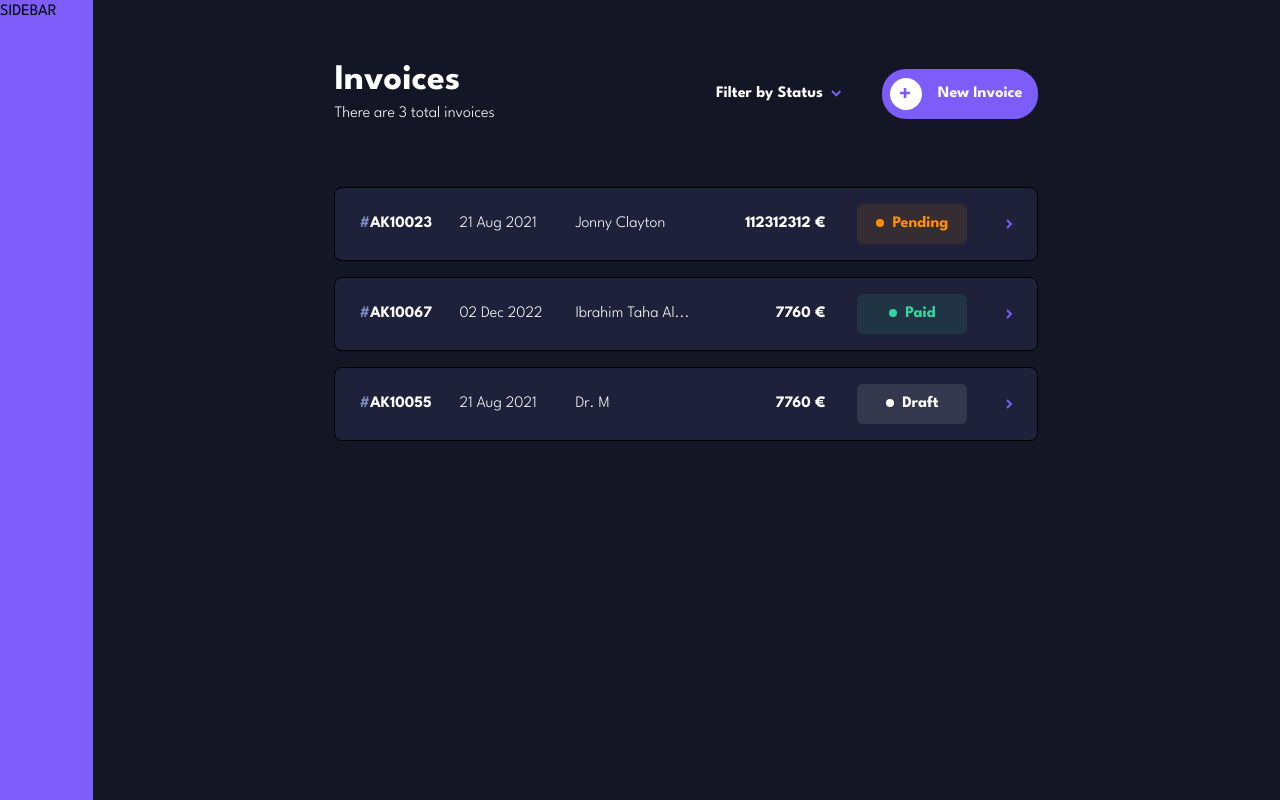
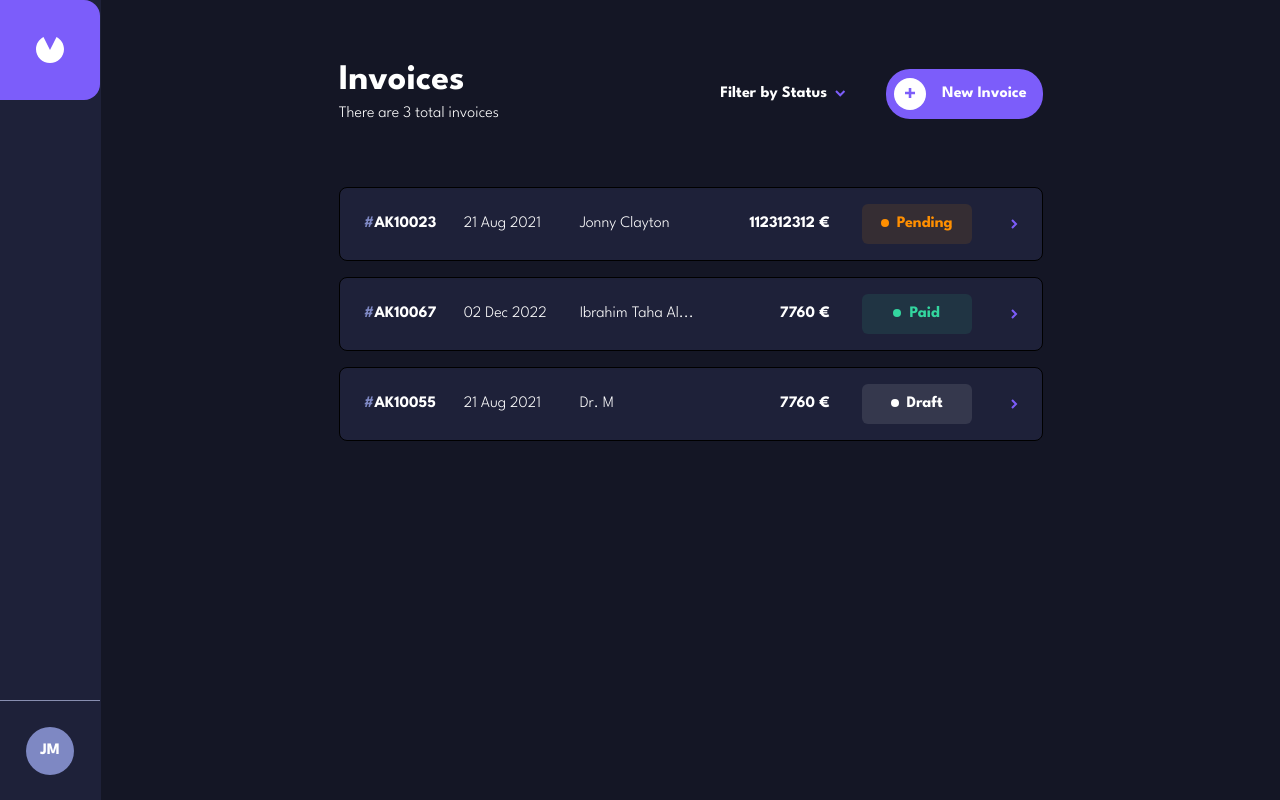
Before and after one commit to Invoice-App-jm5592/client, a Vue app: page /invoices in a window 1280 px wide. Built offline with nearby package versions, Linux system fonts and the light colour scheme.

Commit message:
Implement Sidebar Component

```diff
--- a/src/common/components/TheSidebar.vue
+++ b/src/common/components/TheSidebar.vue
@@ -1,5 +1,17 @@
 <template>
-  <div class="bg-dark-violet w-[100px]">
-    SIDEBAR
+  <div class="hidden bg-dark-blue-gray w-[110px] md:flex flex-col">
+    <div class="flex justify-center items-center w-[100px] h-[100px] bg-dark-violet rounded-tr-2xl rounded-br-2xl">
+      <LogoIcon />
+    </div>
+    <div class="w-[100px] h-[100px] mt-auto border-t-[1px] border-gray flex items-center justify-center">
+      <div class="bg-dark-blue flex items-center justify-center p-6 rounded-[100%] h-8 w-8">
+        <BaseTypography is-bold>JM</BaseTypography>
+      </div>
+    </div>
   </div>
 </template>
+
+<script setup>
+import BaseTypography from './BaseTypography.vue';
+import LogoIcon from './icons/LogoIcon.vue';
+</script>
--- /dev/null
+++ b/src/common/components/icons/LogoIcon.vue
@@ -0,0 +1,5 @@
+<template>
+  <svg xmlns="http://www.w3.org/2000/svg" width="28" height="26">
+    <path fill="#FFF" fill-rule="evenodd"
+      d="M20.513 0C24.965 2.309 28 6.91 28 12.21 28 19.826 21.732 26 14 26S0 19.826 0 12.21C0 6.91 3.035 2.309 7.487 0L14 12.9z" />
+</svg></template>
```
